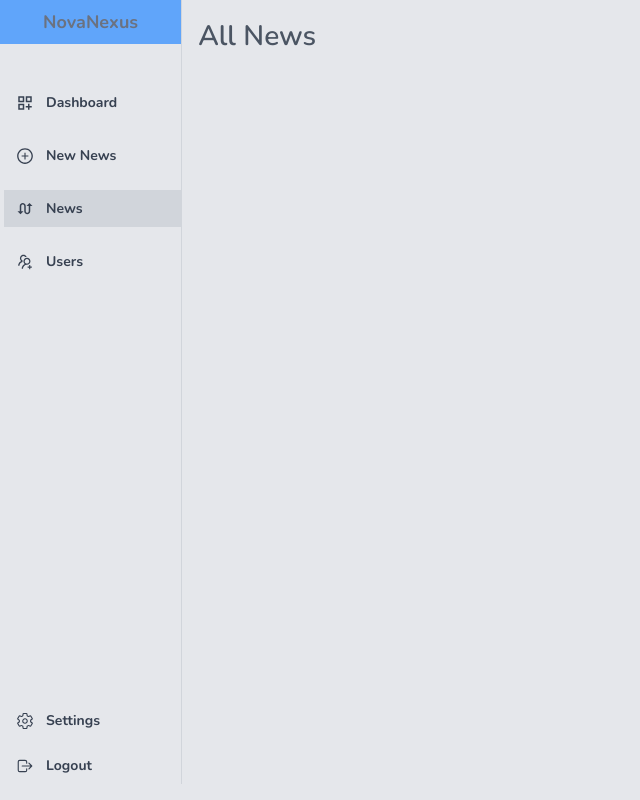
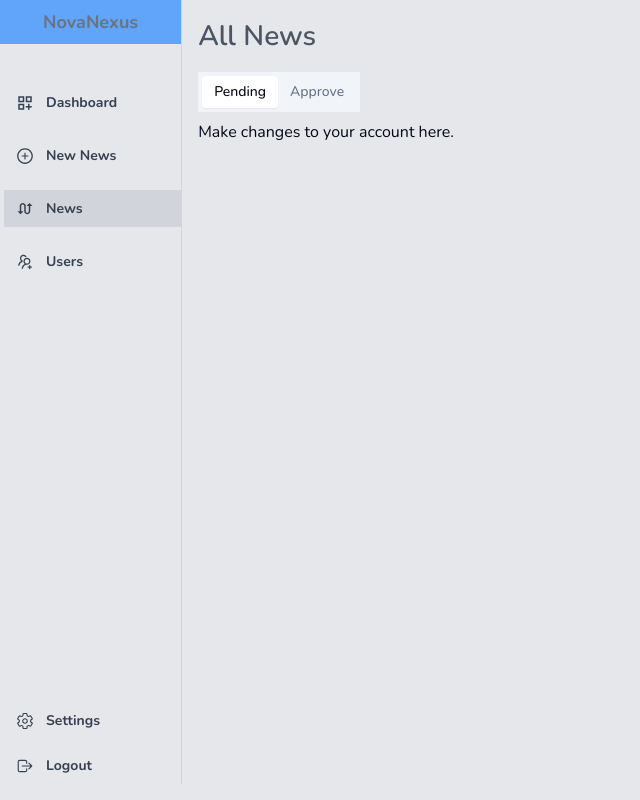
Before and after one commit to Anirbandasjoy/NovaNexus-Client, a React (Vite) app: page /dashboard/all-news in a window 1280 px wide. Shown: the whole page, without its empty margins (0-640 px from the left). Built offline with nearby package versions, Linux system fonts and the light colour scheme; no server answers; sample sign-in values are in the browser's storage.

Commit message:
added news tab in admin panel

```diff
--- a/package.json
+++ b/package.json
@@ -14,6 +14,7 @@
     "@heroicons/react": "^2.1.1",
     "@hookform/resolvers": "^3.3.4",
     "@radix-ui/react-select": "^2.0.0",
+    "@radix-ui/react-tabs": "^1.0.4",
     "@tanstack/react-query": "^5.17.19",
     "axios": "^1.6.7",
     "class-variance-authority": "^0.7.0",
--- /dev/null
+++ b/src/components/ui/input.tsx
@@ -0,0 +1,25 @@
+import * as React from "react"
+
+import { cn } from "@/lib/utils"
+
+export interface InputProps
+  extends React.InputHTMLAttributes<HTMLInputElement> {}
+
+const Input = React.forwardRef<HTMLInputElement, InputProps>(
+  ({ className, type, ...props }, ref) => {
+    return (
+      <input
+        type={type}
+        className={cn(
+          "flex h-10 w-full rounded-md border border-input bg-background px-3 py-2 text-sm ring-offset-background file:border-0 file:bg-transparent file:text-sm file:font-medium placeholder:text-muted-foreground focus-visible:outline-none focus-visible:ring-2 focus-visible:ring-ring focus-visible:ring-offset-2 disabled:cursor-not-allowed disabled:opacity-50",
+          className
+        )}
+        ref={ref}
+        {...props}
+      />
+    )
+  }
+)
+Input.displayName = "Input"
+
+export { Input }
--- /dev/null
+++ b/src/components/ui/tabs.tsx
@@ -0,0 +1,53 @@
+import * as React from "react";
+import * as TabsPrimitive from "@radix-ui/react-tabs";
+
+import { cn } from "@/lib/utils";
+
+const Tabs = TabsPrimitive.Root;
+
+const TabsList = React.forwardRef<
+  React.ElementRef<typeof TabsPrimitive.List>,
+  React.ComponentPropsWithoutRef<typeof TabsPrimitive.List>
+>(({ className, ...props }, ref) => (
+  <TabsPrimitive.List
+    ref={ref}
+    className={cn(
+      "inline-flex h-10 items-center justify-center rounded-md bg-muted px-1 text-muted-foreground",
+      className
+    )}
+    {...props}
+  />
+));
+TabsList.displayName = TabsPrimitive.List.displayName;
+
+const TabsTrigger = React.forwardRef<
+  React.ElementRef<typeof TabsPrimitive.Trigger>,
+  React.ComponentPropsWithoutRef<typeof TabsPrimitive.Trigger>
+>(({ className, ...props }, ref) => (
+  <TabsPrimitive.Trigger
+    ref={ref}
+    className={cn(
+      "inline-flex items-center justify-center whitespace-nowrap rounded-sm px-3 py-1.5 text-sm font-medium ring-offset-background transition-all focus-visible:outline-none focus-visible:ring-2 focus-visible:ring-ring focus-visible:ring-offset-2 disabled:pointer-events-none disabled:opacity-50 data-[state=active]:bg-background data-[state=active]:text-foreground data-[state=active]:shadow-sm",
+      className
+    )}
+    {...props}
+  />
+));
+TabsTrigger.displayName = TabsPrimitive.Trigger.displayName;
+
+const TabsContent = React.forwardRef<
+  React.ElementRef<typeof TabsPrimitive.Content>,
+  React.ComponentPropsWithoutRef<typeof TabsPrimitive.Content>
+>(({ className, ...props }, ref) => (
+  <TabsPrimitive.Content
+    ref={ref}
+    className={cn(
+      "mt-2 ring-offset-background focus-visible:outline-none focus-visible:ring-2 focus-visible:ring-ring focus-visible:ring-offset-2",
+      className
+    )}
+    {...props}
+  />
+));
+TabsContent.displayName = TabsPrimitive.Content.displayName;
+
+export { Tabs, TabsList, TabsTrigger, TabsContent };
--- a/src/pages/dashboard/pages/news/AllNews.tsx
+++ /dev/null
@@ -1,10 +0,0 @@
-import Title from "../../../../helper/dasboardTitle/Title";
-const AllNews = () => {
-  return (
-    <div>
-      <Title title="All News" />
-    </div>
-  );
-};
-
-export default AllNews;
--- /dev/null
+++ b/src/pages/dashboard/pages/news/CreateNews.css
@@ -0,0 +1,4 @@
+/* p::before {
+  display: inline;
+  content: "⚠ ";
+} */
--- a/src/pages/dashboard/pages/news/CreateNews.tsx
+++ b/src/pages/dashboard/pages/news/CreateNews.tsx
@@ -3,6 +3,11 @@
 import useFetchCategories from "../../../../hooks/category/useFetchCategories";
 import { categoriesType } from "@/helper/Type";
 // import { categoriesType } from "../../../../helper/Type";
+import * as yup from "yup";
+type NewsFormValueType = {
+  title: string;
+  details: string;
+};
 import {
   Select,
   SelectContent,
@@ -10,25 +15,43 @@
   SelectTrigger,
   SelectValue,
 } from "@/components/ui/select";
+import { useForm } from "react-hook-form";
+import { yupResolver } from "@hookform/resolvers/yup";
+
+const NewsSchema = yup.object({
+  title: yup.string().required(),
+  details: yup.string().required(),
+});
 
 const CreateNews = () => {
   const { categories } = useFetchCategories();
   const category = categories?.payload;
-  console.log(category);
+  const {
+    register,
+    handleSubmit,
+    formState: { errors },
+  } = useForm<NewsFormValueType>({ resolver: yupResolver(NewsSchema) });
+
+  const onSubmit = (data: NewsFormValueType) => {
+    console.log(data);
+  };
   return (
     <div>
       <Title title="Post News" />
 
       <div className=" max-w-2xl mx-auto mt-5 sm:mt-0">
-        <form className="space-y-4">
+        <form className="space-y-4" onSubmit={handleSubmit(onSubmit)}>
           <div className="flex items-center flex-col sm:flex-row gap-5">
             <div className="flex flex-col gap-1 w-full">
               <input
+                {...register("title")}
                 type="text"
                 placeholder="Title"
                 className="py-3 bg-[#ecf0f1] px-3  border-gray-300 border dark:text-white dark:bg-gray-800  dark:border-gray-600  outline-none text-sm rounded-md"
               />
-              <p className="text-red-500 text-xs dark:text-red-400 font-semibold"></p>
+              <p className="text-red-500 text-xs dark:text-red-400 font-semibold">
+                {errors.title?.message}
+              </p>
             </div>
             <div className="flex flex-col gap-1 w-full ">
               <Select>
@@ -53,11 +76,23 @@
               <p className="text-red-500 text-xs dark:text-red-400 font-semibold"></p>
             </div>
           </div>
+
           <div>
             <textarea
+              {...register("details")}
               className="py-5 bg-[#ecf0f1] px-5 resize-none  border-gray-300 border  dark:text-white dark:bg-gray-800 dark:border-gray-600  outline-none text-sm rounded-md w-full h-52"
               placeholder="Details"
             ></textarea>
+            <p className="text-red-500 text-xs dark:text-red-400 font-semibold">
+              {errors.details?.message}
+            </p>
+          </div>
+          <div className="flex flex-col gap-1 w-full">
+            <input
+              type="file"
+              placeholder="thumbnail"
+              className="py-3 bg-[#ecf0f1] px-3  border-gray-300 border dark:text-white dark:bg-gray-800  dark:border-gray-600  outline-none text-sm rounded-md"
+            />
             <p className="text-red-500 text-xs dark:text-red-400 font-semibold"></p>
           </div>
           <button
--- /dev/null
+++ b/src/pages/dashboard/pages/news/allNews/AllNews.tsx
@@ -0,0 +1,28 @@
+import Title from "../../../../../helper/dasboardTitle/Title";
+import { Tabs, TabsContent, TabsList, TabsTrigger } from "@/components/ui/tabs";
+
+const AllNews = () => {
+  return (
+    <div>
+      <Title title="All News" />
+      <div className="mt-5">
+        <Tabs defaultValue="account" className="w-[400px] rounded-none">
+          <TabsList className="rounded-none">
+            <TabsTrigger className="rounded-sm" value="account">
+              Pending
+            </TabsTrigger>
+            <TabsTrigger className="rounded-sm" value="password">
+              Approve
+            </TabsTrigger>
+          </TabsList>
+          <TabsContent value="account">
+            Make changes to your account here.
+          </TabsContent>
+          <TabsContent value="password">Change your password here.</TabsContent>
+        </Tabs>
+      </div>
+    </div>
+  );
+};
+
+export default AllNews;
--- a/src/routes/routes.tsx
+++ b/src/routes/routes.tsx
@@ -11,7 +11,7 @@
 import DashboardLayout from "../Layout/DashboardLayout";
 import Settings from "../pages/dashboard/pages/settings/Settings";
 import CreateNews from "../pages/dashboard/pages/news/CreateNews";
-import AllNews from "../pages/dashboard/pages/news/AllNews";
+import AllNews from "../pages/dashboard/pages/news/allNews/AllNews";
 import Users from "../pages/dashboard/pages/users/Users";
 
 export const router = createBrowserRouter([
```
Also changed, not shown: 1 other file (tests, documents, lock files or other folders).
